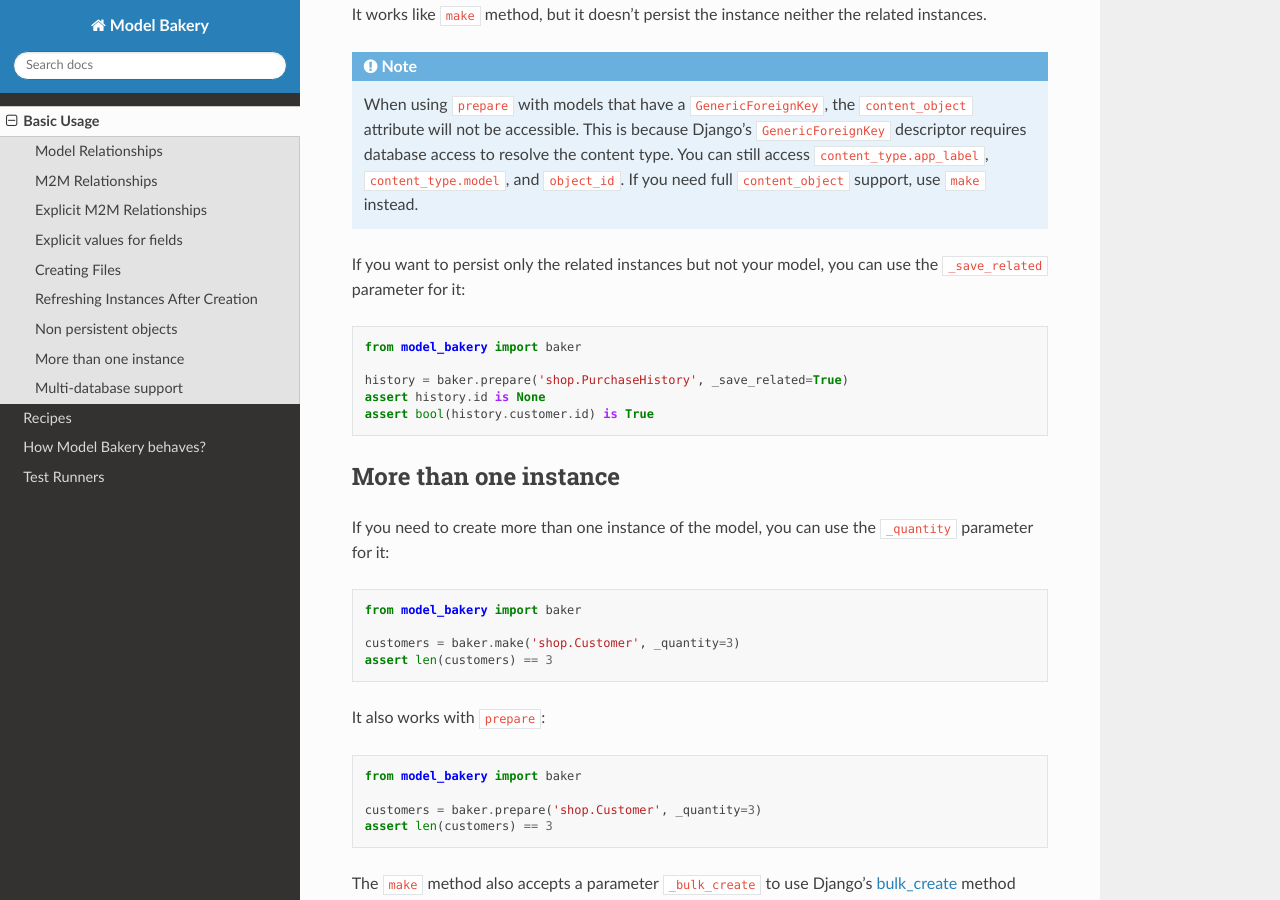
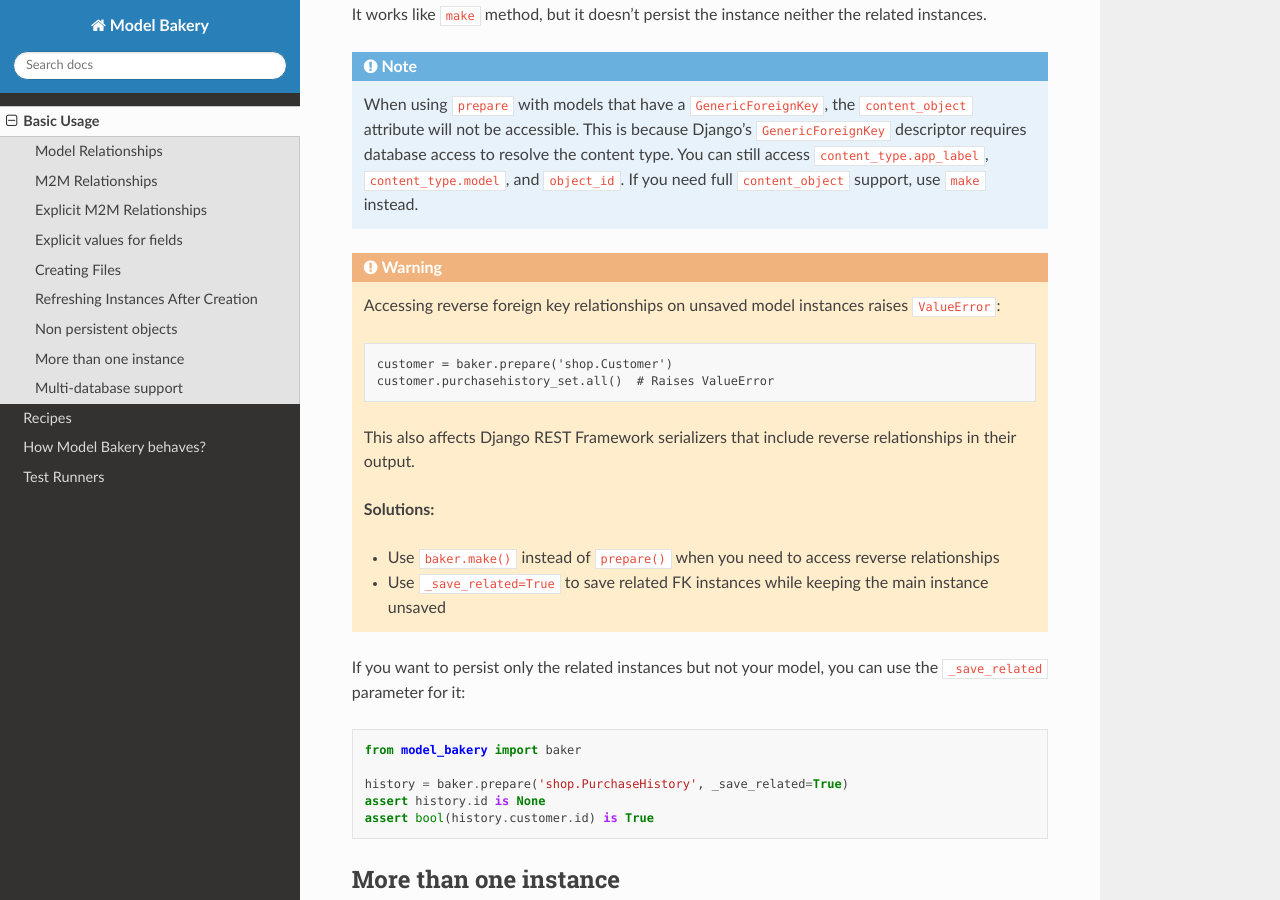
Before and after one commit to model-bakers/model_bakery, a Sphinx documentation site: the page built from docs/basic_usage.md, in a window 1280 px wide and 900 px high, scrolled down 5591 px. Built offline with Sphinx 7.4.7 and the Read the Docs theme 3.1.0, drawn with Linux system fonts in a browser that asks for light colours; pages that are not in the unit, such as notebooks, are missing from menus.

Commit message:
Update reverse FK tests for Django 4.1+ ValueError behavior

````diff
--- a/docs/basic_usage.md
+++ b/docs/basic_usage.md
@@ -275,7 +275,23 @@ customer = baker.prepare('shop.Customer')
 It works like `make` method, but it doesn't persist the instance neither the related instances.
 
 ```{note}
-When using `prepare` with models that have a `GenericForeignKey`, the `content_object` attribute will not be accessible. This is because Django's `GenericForeignKey` descriptor requires database access to resolve the content type. You can still access `content_type.app_label`, `content_type.model`, and `object_id`. If you need full `content_object` support, use `make` instead.
+When using `prepare` with models that have a `GenericForeignKey`, the `content_object` attribute will not be accessible.
+This is because Django's `GenericForeignKey` descriptor requires database access to resolve the content type.
+You can still access `content_type.app_label`, `content_type.model`, and `object_id`.
+If you need full `content_object` support, use `make` instead.
+```
+
+```{warning}
+Accessing reverse foreign key relationships on unsaved model instances raises `ValueError`:
+
+    customer = baker.prepare('shop.Customer')
+    customer.purchasehistory_set.all()  # Raises ValueError
+
+This also affects Django REST Framework serializers that include reverse relationships in their output.
+
+**Solutions:**
+- Use `baker.make()` instead of `prepare()` when you need to access reverse relationships
+- Use `_save_related=True` to save related FK instances while keeping the main instance unsaved
 ```
 
 If you want to persist only the related instances but not your model, you can use the `_save_related` parameter for it:
````
Also changed, not shown: 1 other file.
